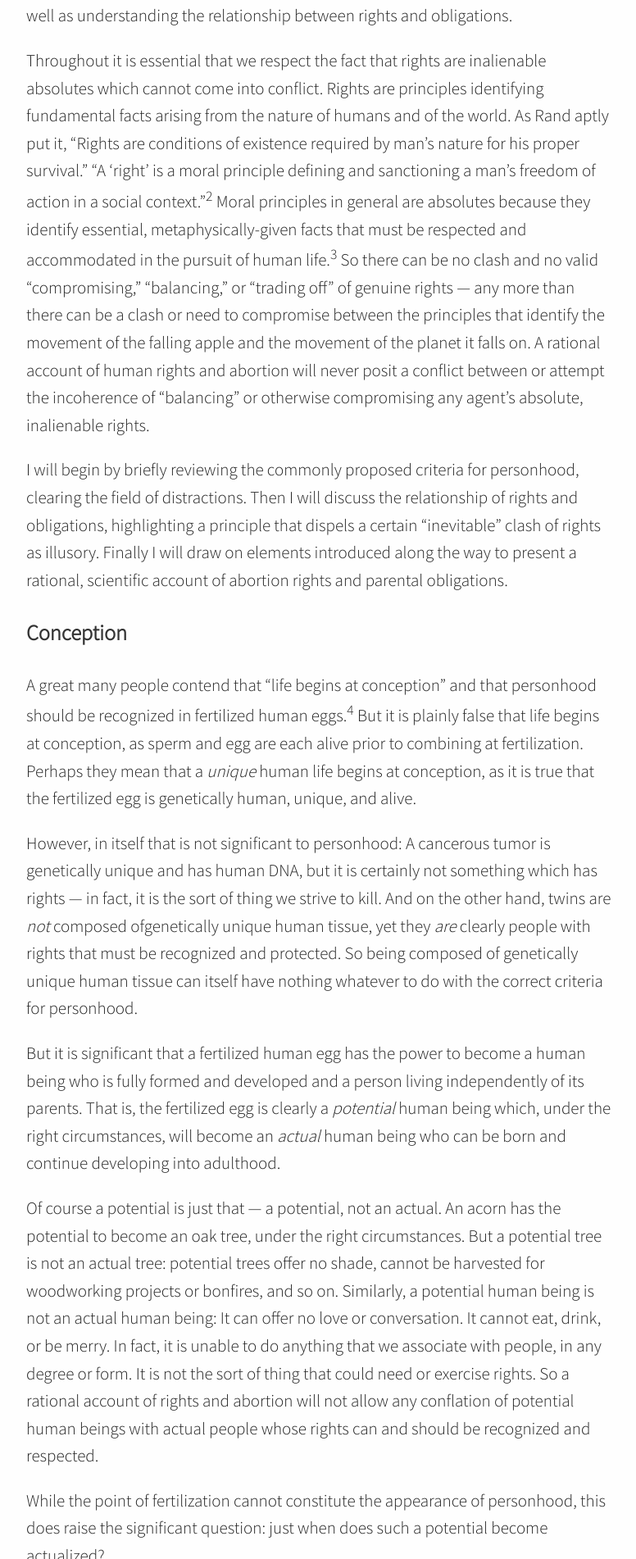
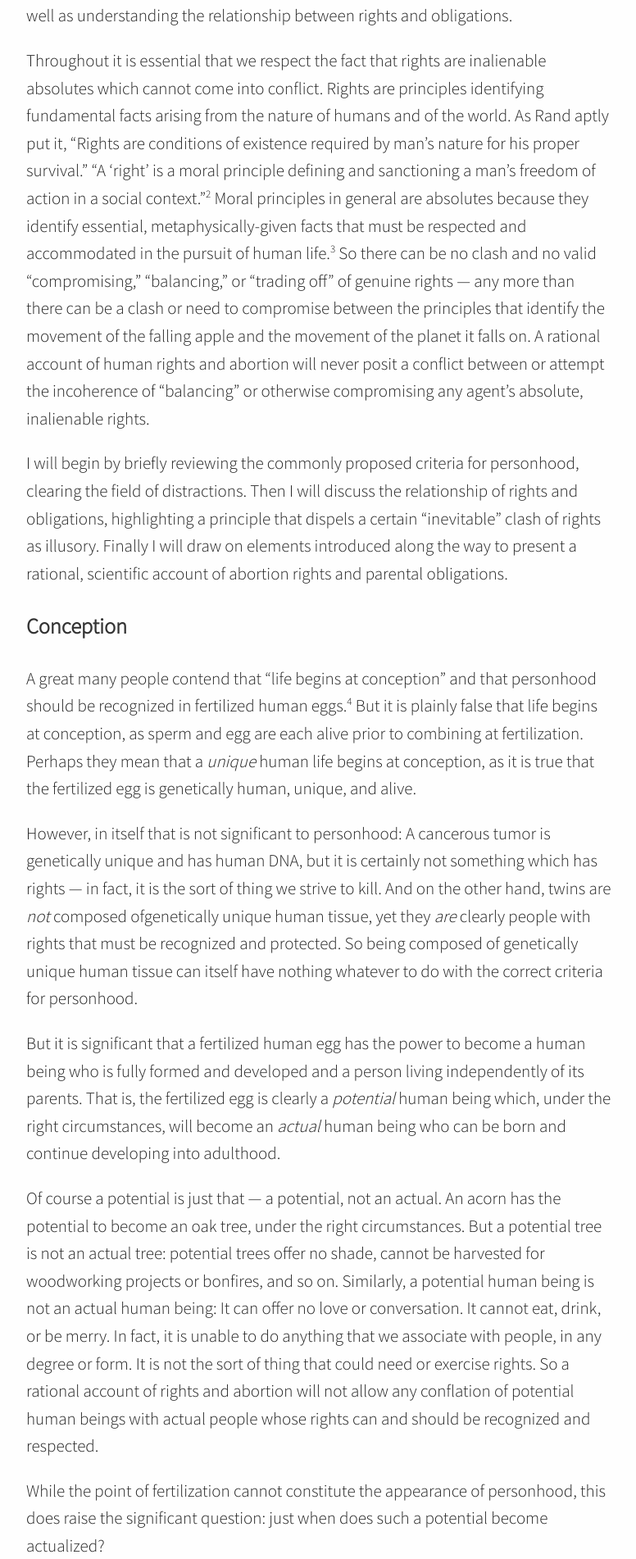
Before and after one commit to gpsites/ecosmos.com, a Jekyll site: the page built from articles/abortion.md, in a window 1280 px wide. Shown: the part 444-2346 px from the top of the page at 82% size, without its empty margins (251-1027 px from the left). Built offline with Jekyll 4.4.1, drawn with Linux system fonts in a browser that asks for light colours.

Commit message:
sup font size fix

```diff
--- a/styles/article.css
+++ b/styles/article.css
@@ -42,6 +42,10 @@ div.byline time {
   color: #888;
 }
 
+sup {
+  font-size: small;
+}
+
 blockquote {
   margin-left: 0;
   padding-left: 1.5em;
```
